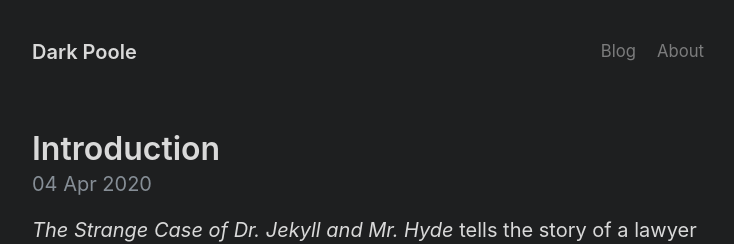
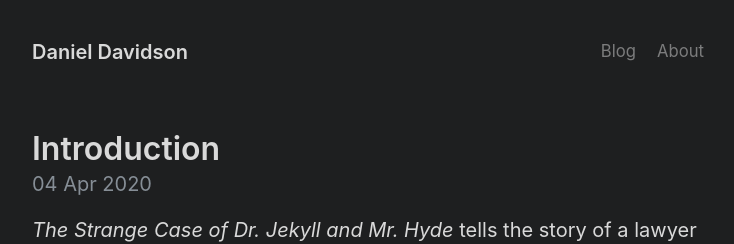
Before and after one commit to danieldavidson/danieldavidson.github.io, a Jekyll site: the page built from index.html, in a window 1280 px wide. Shown: the top 244 px of the page, without its empty margins (272-1006 px from the left). Built offline with Jekyll 4.4.1, drawn with Linux system fonts in a browser that asks for light colours; the list of posts is cut into pages by our own code.

Commit message:
Update _config.yml

```diff
--- a/_config.yml
+++ b/_config.yml
@@ -1,5 +1,5 @@
 # Setup
-title: Dark Poole
+title: Daniel Davidson
 url: https://danieldavidson.github.io
 paginate: 1
 baseurl: ""
```
